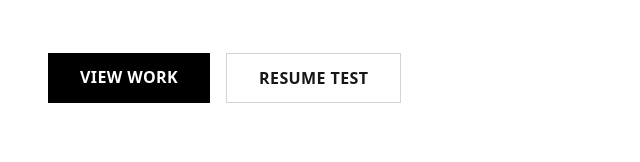
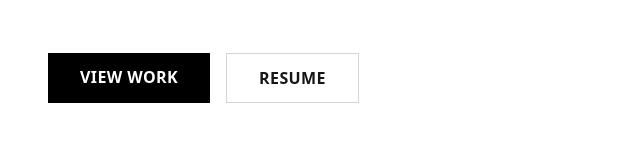
Before and after one commit to huynhngocdao90-alt/portfolio, a website built with Vite: page src/index.html in a window 1280 px wide. Shown: the part 638-800 px from the top of the page, 0-640 px from the left. Built offline with nearby package versions, Linux system fonts and the light colour scheme; a web font is replaced by a local one.

Commit message:
update tesst

```diff
--- a/src/index.html
+++ b/src/index.html
@@ -95,7 +95,7 @@
           </a>
           <a href="./files/CV_HUYNH_NGOC_DAO_Product_Designer_&_IT_Business_Analyst.pdf" target="_blank"
             class="px-8 py-3 border border-neutral-300 dark:border-neutral-700 font-bold uppercase tracking-wide hover:bg-neutral-200 dark:hover:bg-neutral-800 hover:text-black dark:hover:text-white transition-colors">
-            Resume Test
+            Resume
           </a>
         </div>
       </div>
```
